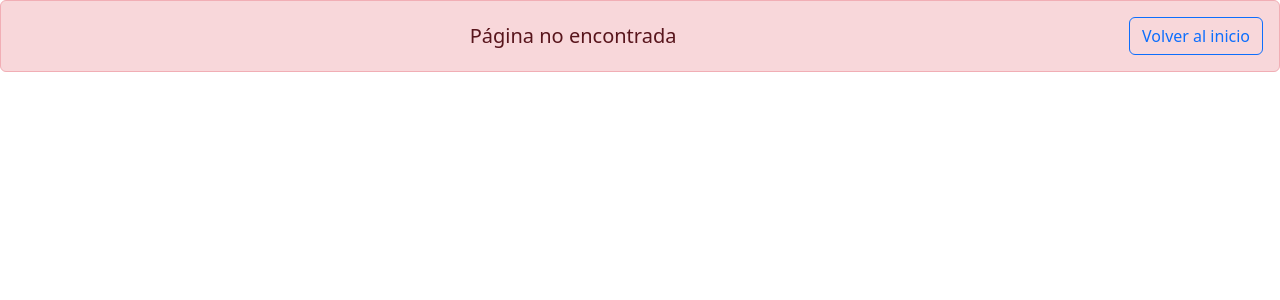
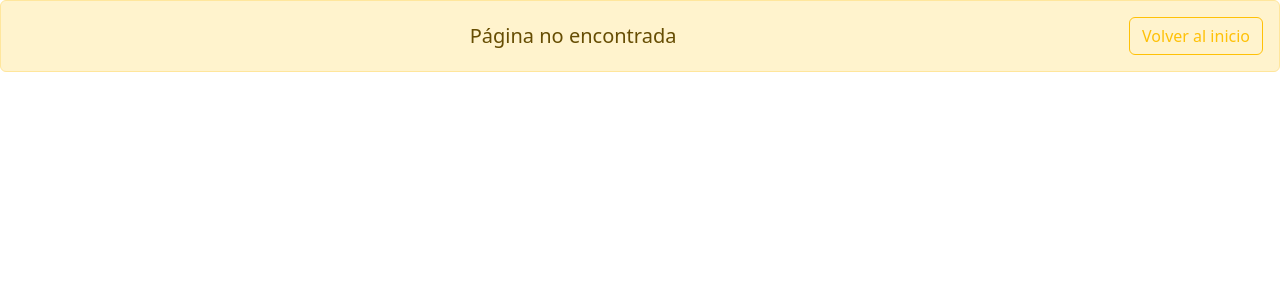
Before and after one commit to leonardotaquini/proyecto-integrador-frontend, a React (Vite) app: page /acerca in a window 1280 px wide. Shown: the top 300 px of the page. Built offline with nearby package versions, Linux system fonts and the light colour scheme; a web font is replaced by a local one.

Commit message:
modifique el notfoundpage

```diff
--- a/src/pages/NotFoundPage.jsx
+++ b/src/pages/NotFoundPage.jsx
@@ -4,9 +4,9 @@ import { Link } from 'react-router-dom'
 export const NotFoundPage = () => {
   return (
     <>
-        <div className='alert alert-danger text-center col-12 d-flex align-items-center justify-content-between'>
+        <div className='alert alert-warning text-center col-12 d-flex align-items-center justify-content-between'>
             <h5 className='m-auto'>Página no encontrada</h5>
-            <Link to='/' className='btn btn-outline-primary'>Volver al inicio</Link>
+            <Link to='/' className='btn btn-outline-warning '>Volver al inicio</Link>
         </div>
     </>
   )
```
